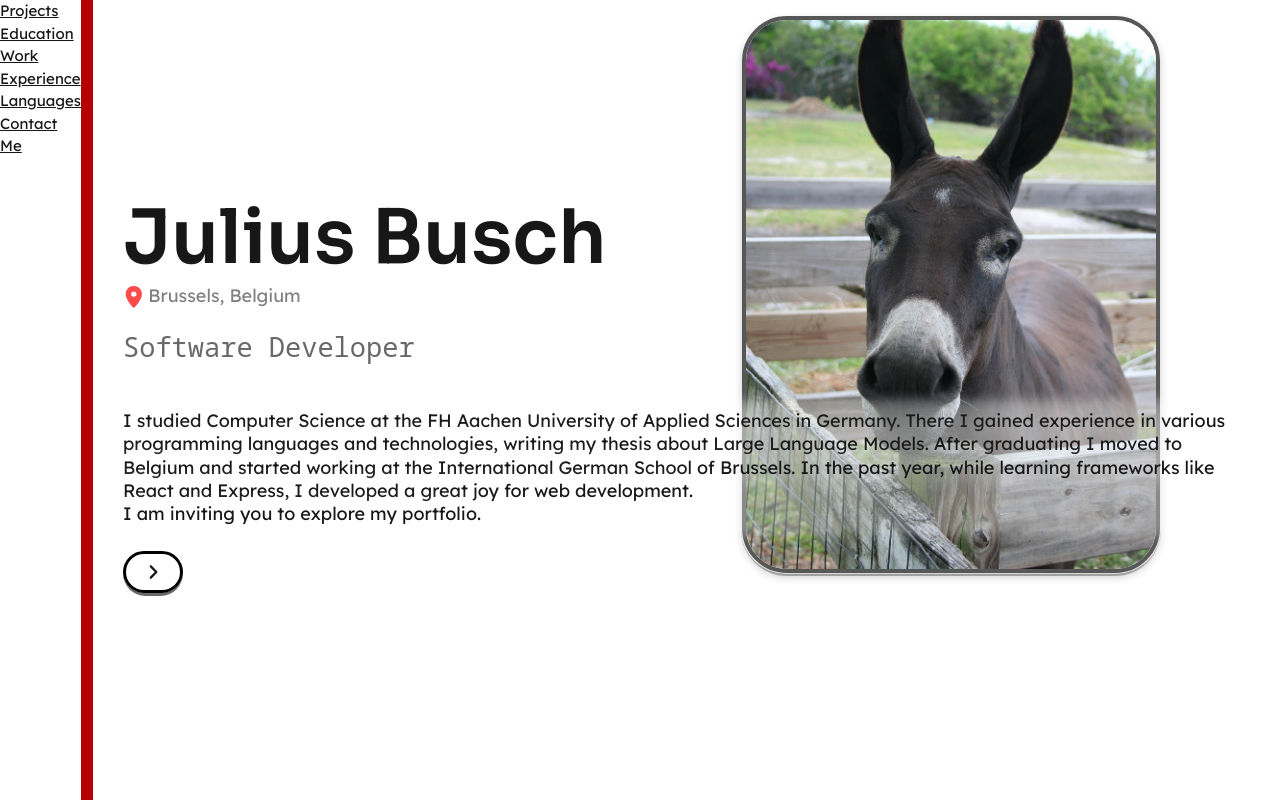
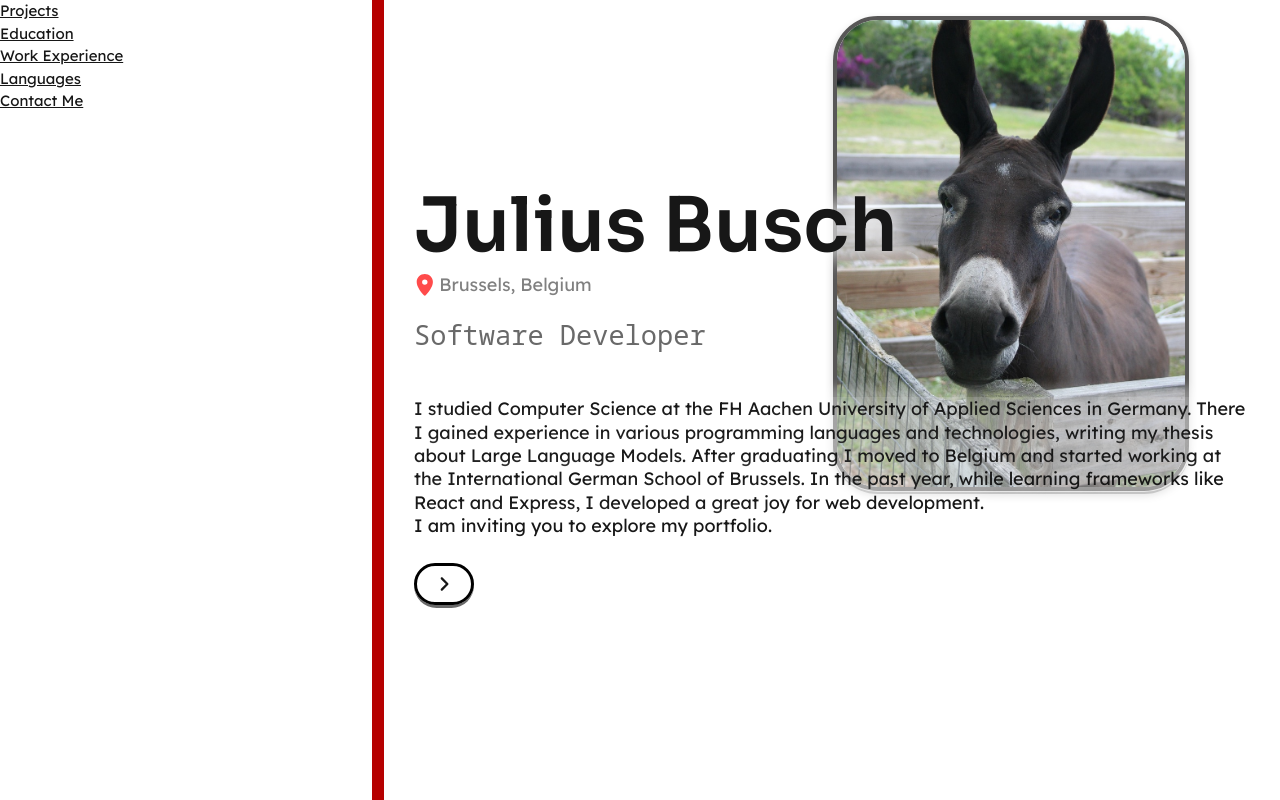
Before and after one commit to julii-b/portfolio-website, a Next.js app: page / in a window 1280 px wide. Built offline with nearby package versions, Linux system fonts and the light colour scheme; a web font is replaced by a local one.

Commit message:
refactor: make body the scroll container for better mobile ux

```diff
--- a/app/(routes)/layout.module.css
+++ b/app/(routes)/layout.module.css
@@ -1,27 +1,34 @@
 .body {
-  height: 100vh;
-  width: 100vw;
+  height: 100dvh;
+  max-height: 100dvh;
+  min-height: 100dvh;
+  width: 100%;
   display: flex;
-  flex-direction: row;
+  flex-direction: column;
+  overflow-y: auto;
+  -webkit-overflow-scrolling: touch;
+  scroll-snap-type: y mandatory;
+  scroll-behavior: smooth;
+  padding-left: 30%;
+}
+@media (max-width: 600px) {
+  .body {
+    padding-left: 0;
+  }
+}
+
+.body > * {
+  scroll-snap-align: start;
 }
 
 .navigationContainer {
-  max-width: 30%;
+  position: fixed;
+  top: 0;
+  left: 0;
+  width: 30%;
 }
 @media (max-width: 600px) {
   .navigationContainer {
     display: none;
   }
 }
-
-.scrollableContainer {
-  height: 100%;
-  flex-grow: 1;
-  overflow: auto;
-  scroll-snap-type: y mandatory;
-  scroll-behavior: smooth;
-}
-
-.scrollableContainer > * {
-  scroll-snap-align: start;
-}
--- a/app/(routes)/layout.tsx
+++ b/app/(routes)/layout.tsx
@@ -49,10 +49,8 @@ export default function RootLayout({
           <Navigation />
         </div>
 
-        <div className={styles.scrollableContainer}>
-          {children}
-          <Footer />
-        </div>
+        {children}
+        <Footer />
 
       </body>
     </html>
--- a/app/components/contact-me/contact-me.module.css
+++ b/app/components/contact-me/contact-me.module.css
@@ -1,6 +1,7 @@
 .section {
-  height: 100%;
+  height: 100dvh;
   max-height: 100dvh;
+  min-height: 100dvh;
   width: 100%;
   display: flex;
   flex-direction: column;
@@ -20,6 +21,7 @@
   flex-direction: column;
   width: 100%;
   gap: 1.2em;
+  overflow-y: auto;
 }
 @media (max-height: 600px) {
   .form {
--- a/app/components/header/header.module.css
+++ b/app/components/header/header.module.css
@@ -1,6 +1,8 @@
 .header {
   position: relative;
-  height: 100%;
+  height: 100dvh;
+  min-height: 100dvh;
+  max-height: 100dvh;
   width: 100%;
   padding: 0 2em;
   display: flex;
@@ -114,4 +116,5 @@
     0 0 30px rgba(255, 255, 255, 1);
   background-color: rgba(255, 255, 255, 0.3);
   box-shadow: 0 0 10px 10px rgba(255, 255, 255, 0.3);
+  overflow-y: auto;
 }
--- a/app/components/navigation/navigation.module.css
+++ b/app/components/navigation/navigation.module.css
@@ -2,5 +2,5 @@
   border-right: 12px solid rgb(182, 0, 0);
   display: flex;
   flex-direction: column;
-  height: 100%;
+  height: 100dvh;
 }
--- a/app/components/sections/sections.module.css
+++ b/app/components/sections/sections.module.css
@@ -1,6 +1,7 @@
 .section {
-  height: 100%;
+  height: 100dvh;
   max-height: 100dvh;
+  min-height: 100dvh;
   width: 100%;
   display: flex;
   flex-direction: column;
--- a/app/globals.css
+++ b/app/globals.css
@@ -4,6 +4,11 @@
   --background: #ffffff;
   --foreground: #171717;
   height: 100%;
+}
+
+html {
+  height: 100vh;
+  overflow: hidden;
 }
 
 body {
```
